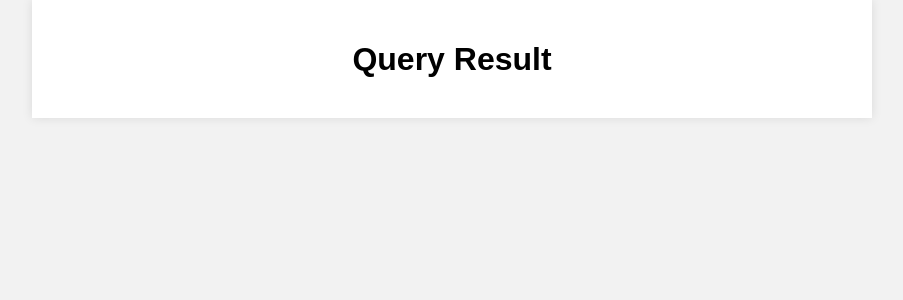
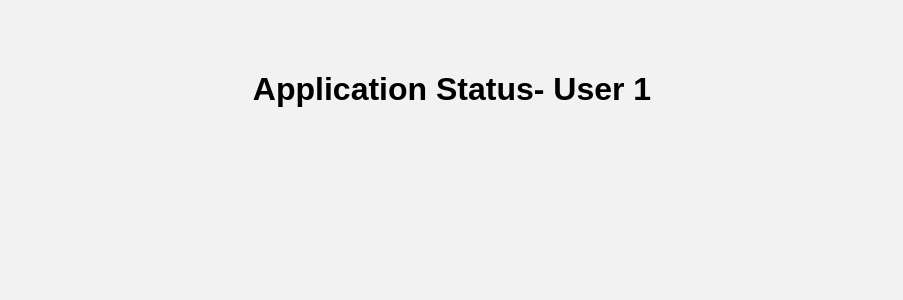
Before and after one commit to AnimeshTumne/oCEO_management_DataWeavers, a Flask app: a page that uses FrontEnd/loginpage_testing/templates/queryresult.html in a window 1280 px wide. Shown: the top 300 px of the page, without its empty margins (188-1091 px from the left). Run offline with Flask 3, Linux system fonts and the light colour scheme; some libraries are stand-ins or nearby versions.

Commit message:
Hard-coded queries are running properly in testing. Overall implementation remaining

```diff
--- a/FrontEnd/loginpage_testing/loginpage_testing.py
+++ b/FrontEnd/loginpage_testing/loginpage_testing.py
@@ -5,7 +5,7 @@
 import flask_mysqldb as mysql
 from flask_mysqldb import MySQL
 from flask_sqlalchemy import SQLAlchemy
-
+import json
 # --------------------------------------------------------------------------------------------------------------------------------------
 
 app = Flask(__name__)
@@ -119,23 +119,19 @@
         cursor = db.connection.cursor()
         # Handle SELECT query execution
         # query = request.form.get("query")
-        # Check if the database is connected
-        # if db.ping():
-        #     print("Database is connected.")
-        # else:
-        #     print("Database is not connected.")
         query = "SELECT * FROM application_status;"
         # Execute the query and get the result
         # result = db.execute(query)
         cursor.execute(query)
-        data = cursor.fetchall()
+        allData = cursor.fetchall()
         # print(data)
         cursor.close()
         # Convert the result to a list of dictionaries
-        # result = [dict(row) for row in result]
+        # data = [dict(row) for row in data]
         # Pass the result to the query result page for display
         # return render_template('queryresult.html', application_status=data)
-        return redirect(url_for('query_result', query=data))
+        # print(type(allData))
+        return redirect(url_for('query_result', body=json.dumps(allData)))
         # return render_template('queryinput.html', result=query)
 
     return render_template('query.html')
@@ -149,15 +145,18 @@
 # Query Result Page
 @app.route('/query/result', methods=['GET', 'POST'])
 def query_result():
-    query = request.args.get('query')
+    data = json.loads(request.args.get("body")) # data is list type
+
     # query = 'select * from application_status'
+    # Separate the query string into individual tuples
 
-    cursor = db.connection.cursor()
+    # query = [tuple(q.split(',')) for q in query]
+    # cursor = db.connection.cursor()
     # cursor.execute(query)
     # result = cursor.fetchall()
     # cursor.close()
 
-    return render_template('queryresult.html', application_status=query)
+    return render_template('queryresult.html', allData=data)
 
 if __name__ == '__main__':
     app.run(debug=True)
--- a/FrontEnd/loginpage_testing/templates/queryresult.html
+++ b/FrontEnd/loginpage_testing/templates/queryresult.html
@@ -40,28 +40,22 @@
     </style>
 </head>
 <body>
-    <div class="container">
-        <h1>Query Result</h1>
+    <h1 style="padding-top: 50px; text-align:center; border: 1px #e9e9e9;" >Application Status- User 1</h1>
     <table>
-            <thead>
+    <tbody>
+        {% for field in allData %}
         <tr>
-                    {% for column in result %}
-                    <th>{{ column }}</th>
-                    {% endfor %}
-                </tr>
-            </thead>
-            <tbody>
-                <!-- BEGIN: Loop through query result and generate table rows -->
-                {% for row in result %}
-                <tr>
-                    {% for value in row %}
-                    <td>{{ value }}</td>
+            {% for element in field %}
+                <td>{{ element }}</td>
             {% endfor %}
         </tr>
         {% endfor %}
-                <!-- END: Loop through query result and generate table rows -->
     </tbody>
-        </table>
-    </div>
+    <!-- Include Bootstrap JS and jQuery if you're using them -->
+    <!-- <script src="https://code.jquery.com/jquery-3.5.1.slim.min.js"></script> -->
+    <!-- <script src="https://cdn.jsdelivr.net/npm/@popperjs/core@2.5.4/dist/umd/popper.min.js"></script> -->
+    <!-- <script src="https://stackpath.bootstrapcdn.com/bootstrap/4.5.2/js/bootstrap.min.js"></script> -->
+    <!-- Include your custom JavaScript file if needed -->
+    <!-- <script src="static/scripts.js"></script> -->
 </body>
 </html>
```
Lines whose indentation alone changed are shown as unchanged.
